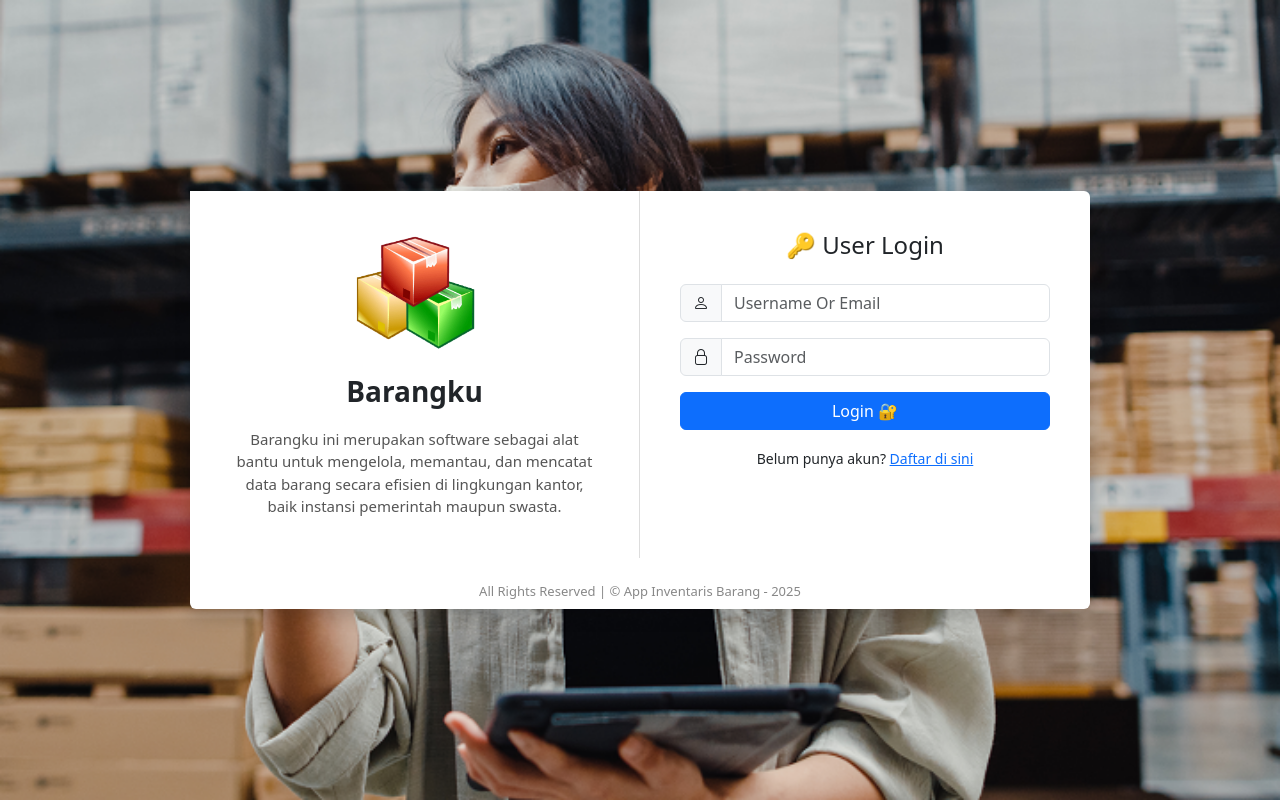
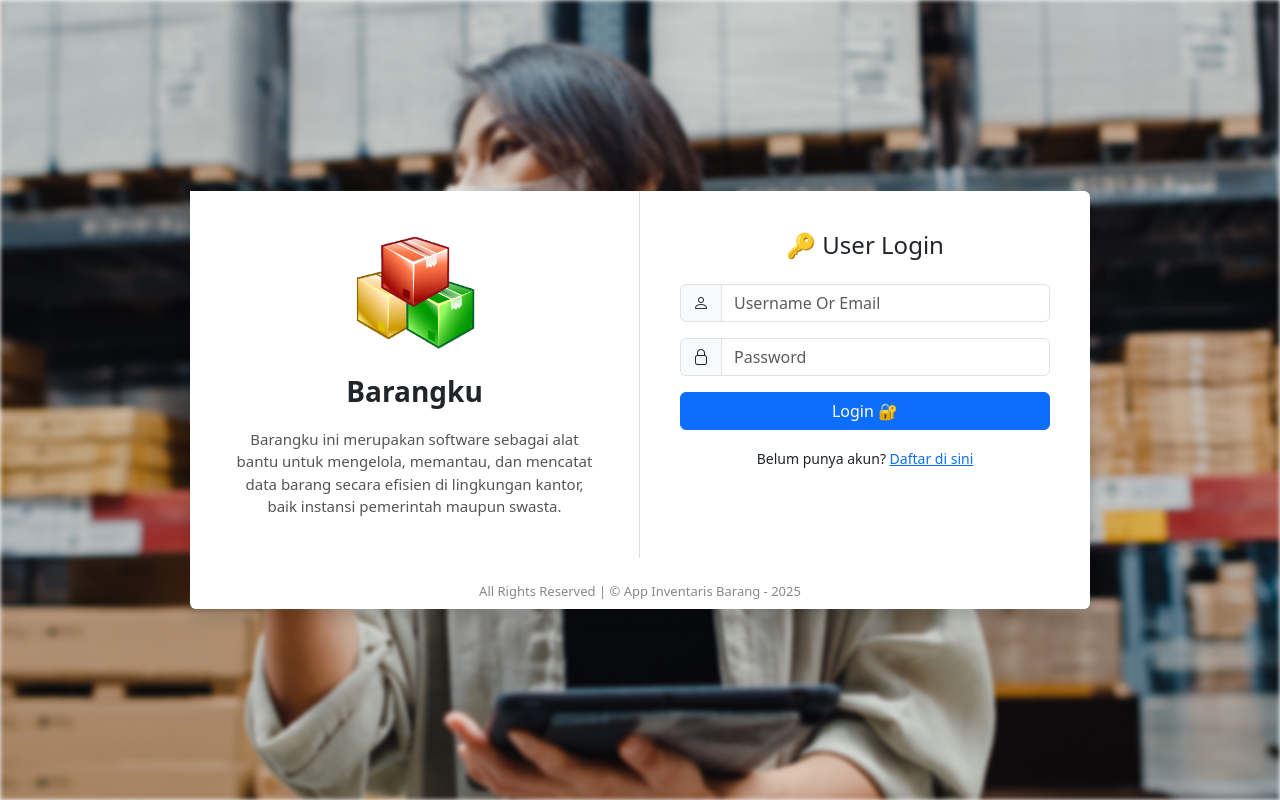
Before and after one commit to kytaufiq/manajemen_inventaris, a PHP site: page / in a window 1280 px wide. Run offline with PHP 8.4, Linux system fonts and the light colour scheme.

Commit message:
buat agar bg agak sedikit blur

```diff
--- a/index.php
+++ b/index.php
@@ -55,12 +55,18 @@ if ($_SERVER["REQUEST_METHOD"] == "POST") {
     <link rel="stylesheet" href="https://cdn.jsdelivr.net/npm/bootstrap@5.3.3/dist/css/bootstrap.min.css">
     <link rel="stylesheet" href="https://cdn.jsdelivr.net/npm/bootstrap-icons/font/bootstrap-icons.css">
     <style>
-        body {
+        body::before {
+            content: "";
+            position: fixed;
+            top: 0;
+            left: 0;
+            right: 0;
+            bottom: 0;
             background-image: url('img/background.png');
             background-size: cover;
             background-position: center;
-            background-repeat: no-repeat;
-            background-attachment: fixed;
+            filter: blur(2px);
+            z-index: -1;
         }
         .login-container {
             min-height: 100vh;
@@ -86,6 +92,7 @@ if ($_SERVER["REQUEST_METHOD"] == "POST") {
             font-size: 13px;
             color: #888;
         }
+
     </style>
 
 </head>
```
Also changed, not shown: register.php (+10 -4 lines).
